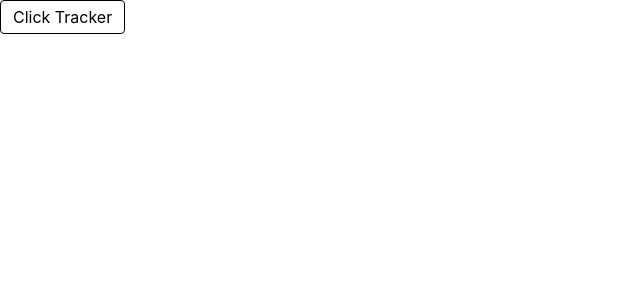
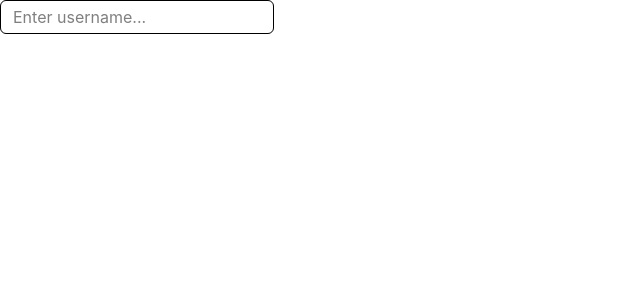
Before and after one commit to yuzureeeeKM/React_Project, a React (Vite) app: page / in a window 1280 px wide. Shown: the top 300 px of the page, without its empty margins (0-640 px from the left). Built offline with nearby package versions, Linux system fonts and the light colour scheme.

Commit message:
Add live greeting

```diff
--- a/src/App.jsx
+++ b/src/App.jsx
@@ -1,10 +1,10 @@
 import React, { useEffect, useState } from 'react'
-import ClickerTracker from './UseStateUseEffect/ClickerTracker'
+import LiveGreeting from './UseStateUseEffect/LiveGreeting'
 
 const App = () => {
   return (
     <div>
-      <ClickerTracker />
+      <LiveGreeting />
     </div>
   )
 }
--- /dev/null
+++ b/src/UseStateUseEffect/LiveGreeting.jsx
@@ -0,0 +1,23 @@
+import React, { useEffect, useState } from 'react'
+
+const LiveGreeting = () => {
+    const [user, setUser] = useState("");
+
+    useEffect(() => {
+        console.log(`Hello ${user}!`)
+    }, [user])
+
+    return (
+        <div>
+            <input
+                type="text"
+                placeholder='Enter username...'
+                value={user}
+                onChange={(e) => setUser(e.target.value)}
+                className='border px-3 py-1 rounded-md'
+            />
+        </div>
+    )
+}
+
+export default LiveGreeting
```
